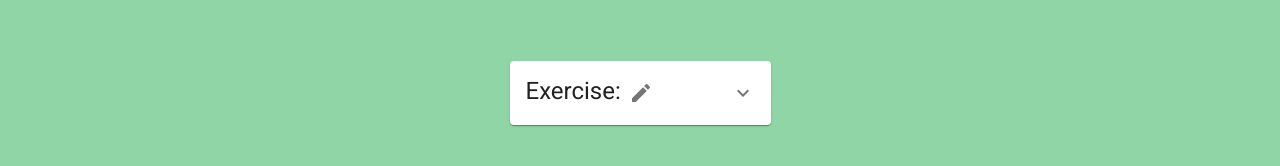
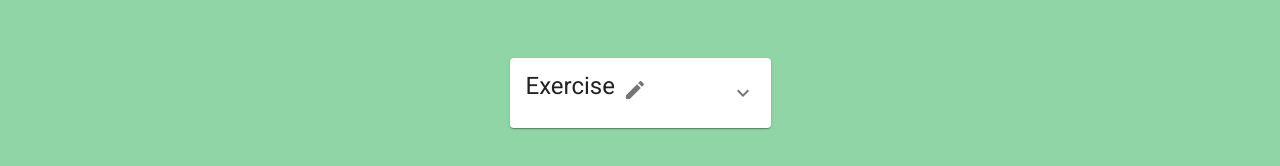
Before and after one commit to a-camarillo/workout-app, a React (Create React App) app in the folder app/: page /workouts in a window 1280 px wide. Shown: the part 307-473 px from the top of the page. Built offline with nearby package versions, Linux system fonts and the light colour scheme.

Commit message:
add editable label to exercise component

```diff
--- a/app/src/components/Exercise.tsx
+++ b/app/src/components/Exercise.tsx
@@ -2,22 +2,48 @@ import Set from './Set';
 import Stack from '@mui/material/Stack';
 import Box from '@mui/system/Box';
 import Typography from '@mui/material/Typography';
+import Input from '@mui/material/Input';
 import Accordion from '@mui/material/Accordion';
 import AccordionSummary from '@mui/material/AccordionSummary';
 import AccordionDetails from '@mui/material/AccordionDetails';
 import ExpandMoreIcon from '@mui/icons-material/ExpandMore';
 import IconButton from '@mui/material/IconButton';
 import EditIcon from '@mui/icons-material/Edit';
-import { MouseEvent } from 'react';
+import CheckCircle from '@mui/icons-material/CheckCircle';
+import { ChangeEvent, MouseEvent, useState } from 'react';
 
-// TODO
-// add functionality for editing exercise title in typography component
 
-const handleEditClick = (e: MouseEvent) => {
-	e.stopPropagation();
-}
+// TODO: low prio
+// work on transition from exercise label to input
 
 const Exercise = () => {
+	const [exerciseLabel, setExerciseLabel] = useState('Exercise');
+	const [exerciseLabelVisibility, setExerciseLabelVisibility] = useState('inline')
+	const [exerciseInputVisibility, setExerciseInputVisibility] = useState('none')
+	const [editIconVisibility, setEditIconVisibility] = useState('inline')
+	const [confirmIconVisibility, setConfirmIconVisibility] = useState('none')
+
+
+	const handleEditClick = (click: MouseEvent) => {
+		click.stopPropagation();
+		setExerciseLabelVisibility('none')
+		setExerciseInputVisibility('inline')
+		setEditIconVisibility('none')
+		setConfirmIconVisibility('inline')
+	}
+
+	const handleLabelChange = (input: ChangeEvent<HTMLInputElement>) => {
+		setExerciseLabel(input.target.value)
+	}
+
+	const handleConfirmationClick = (click: MouseEvent) => {
+		click.stopPropagation();
+		setExerciseInputVisibility('none')
+		setExerciseLabelVisibility('inline')
+		setEditIconVisibility('inline')
+		setConfirmIconVisibility('none')
+	}
+
 	return (
 	<Box
 	sx={{
@@ -29,12 +55,38 @@ const Exercise = () => {
 			<AccordionSummary
 				expandIcon={<ExpandMoreIcon />}
 			>
-				<Typography variant='h5'>
-					Exercise:
-					<IconButton aria-label='edit' onClick={(e) => handleEditClick(e)}>
+				<Input
+				sx={{
+					display: exerciseInputVisibility
+				}}
+				onClick={(e) => e.stopPropagation()}
+				onChange={handleLabelChange}
+				/>
+				<Typography
+				variant='h5'
+				sx={{
+					display: exerciseLabelVisibility
+				}}
+				>
+					{exerciseLabel}
+				</Typography>
+					<IconButton
+					aria-label='edit'
+					onClick={(e) => handleEditClick(e)}
+					sx={{
+						display: editIconVisibility
+					}}>
+
 						<EditIcon />
 					</IconButton>
-				</Typography>
+					<IconButton
+					aria-label='edit'
+					onClick={(e) => handleConfirmationClick(e)}
+					sx={{
+						display: confirmIconVisibility
+					}}>
+						<CheckCircle />
+					</IconButton>
 			</AccordionSummary>
 			<AccordionDetails>
 				<Stack spacing={2}>
```
